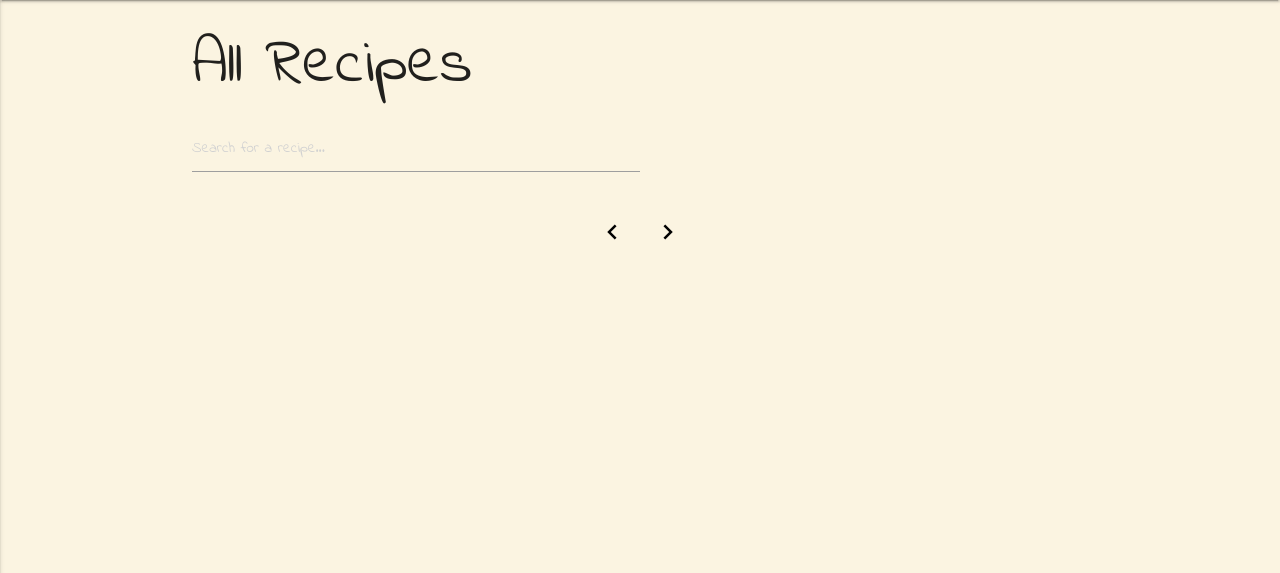
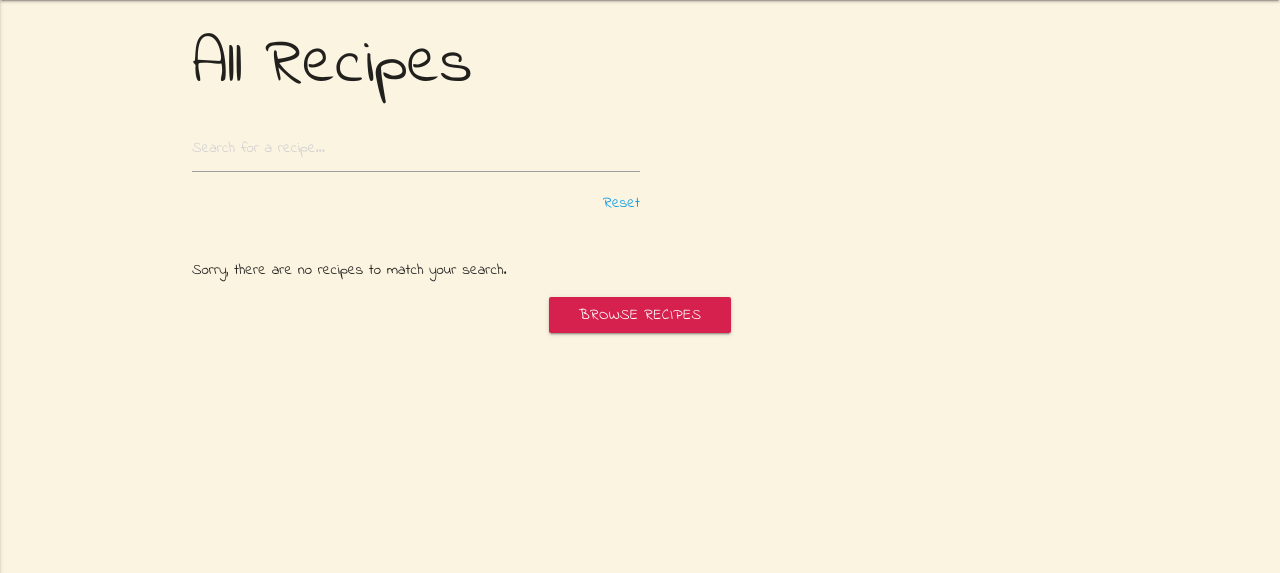
Before and after one commit to coderkatew/foodie, a Flask app: page /all_recipes in a window 1280 px wide. Shown: the part 64-637 px from the top of the page. Run offline with Flask 2, Linux system fonts and the light colour scheme; data that the repository does not hold is empty; some libraries are stand-ins or nearby versions.

Commit message:
Add reset button for search bar

```diff
--- a/static/css/style.css
+++ b/static/css/style.css
@@ -82,6 +82,11 @@ i.material-icons {
     color: white;
 }
 
+.btn-small {
+    background: #FBF4E1;
+    height: 10%;
+}
+
 /* ----- Forms -----*/
 
 .input-field label {
@@ -93,6 +98,7 @@ i.material-icons {
 #recipe_form.container, #edit-form.container {
     padding: 0 5% 0 5%;
 }
+
 
 /* ----- Login and Register Pages -----*/
 
--- a/templates/all_recipes.html
+++ b/templates/all_recipes.html
@@ -1,14 +1,24 @@
 {% extends 'base.html' %} {% block content %}
+
 <div class="container">
   <h1>All Recipes</h1>
+
 <div class="searchbar">
     <form method="POST" action="{{url_for('search_recipes')}}">
         <div class="input-field search">
-          <input id="keyword" name="keyword" type="search" placeholder="Search for a recipe..." required>
-          <i class="material-icons all-recipes">close</i>
+            <input id="keyword" name="keyword" type="search" placeholder="Search for a recipe..." value={{keyword}}>
+            <!-- Reset takes the user back to the all recipes page -->
+            <a href="{{ url_for('all_recipes') }}" class="btn-small">Reset</a>
         </div>
     </form>
 </div>
+   <!-- Shows feedback when no results are returned -->
+   {% if total < 1 %}
+    <p> Sorry, there are no recipes to match your search.</p>
+    <div class="row center-align">
+        <a href="{{ url_for('all_recipes') }}" class="btn">Browse Recipes</a>
+    </div>
+    {% else%}
     {% for recipe in recipes %}
     <!-- Adapted Materialize Card -->
     <div id="recipe-card" class="row">
@@ -52,22 +62,35 @@
         </div>
     </div>
 </div>
+
   {% endfor %}
+
 </div>
+
+<!--Pagination-->
 <div class="pagination">
-<!--Pagination-->
     <ul class="pagination">
-       <li class="disabled"><a href="#!"><i class="material-icons pagination">chevron_left</i></a></li>
+        <li class="disabled">
+            <a href="#!"><i class="material-icons pagination">chevron_left</i></a>
+        </li>
         {% for page_num in pages %}
         {% if page_num == current_page %}
-        <li class="active"><a class="current-page">{{ page_num }}</a></li>
+        <li class="active">
+            <a class="current-page">{{ page_num }}</a>
+        </li>
         {% else %}
         <li class="waves-effect">
             <a class="tooltipped" data-position="bottom" data-delay="100" data-tooltip="Go to Page" href="{{ url_for('all_recipes', current_page=page_num) }}">{{ page_num }}</a>
         </li>
         {% endif %}
         {% endfor %}
-        <li class="disabled"><a href="#!"><i class="material-icons pagination">chevron_right</i></a></li>
+        <li class="disabled">
+            <a href="#!"><i class="material-icons pagination">chevron_right</i></a>
+        </li>
     </ul>
+
+  {% endif %}
 </div>
+
+
 {% endblock %}
```
Lines whose indentation alone changed are shown as unchanged.
